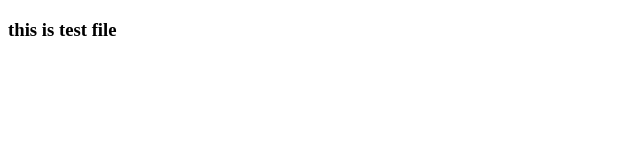
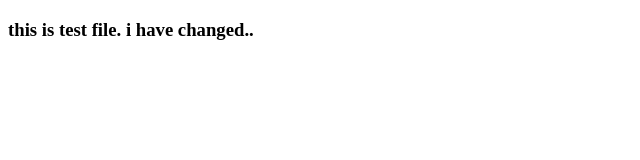
Before and after one commit to nishanmazumder/git, a plain HTML site: page test.html in a window 1280 px wide. Shown: the whole page, without its empty margins (0-640 px from the left). Drawn offline with Linux system fonts and the light colour scheme.

Commit message:
test change

```diff
--- a/test.html
+++ b/test.html
@@ -6,6 +6,6 @@
     <title>Document</title>
 </head>
 <body>
-    <h3>this is test file</h3>
+    <h3>this is test file. i have changed..</h3>
 </body>
 </html>
```
